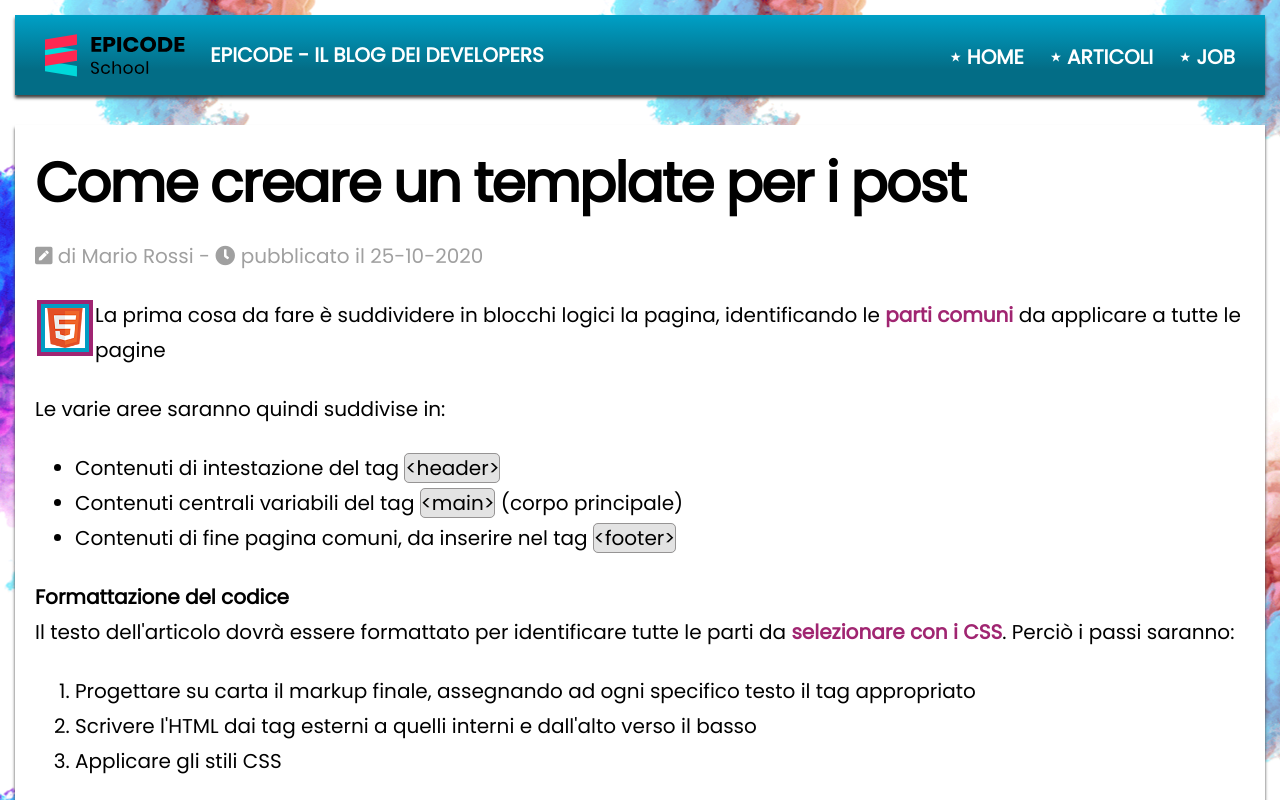
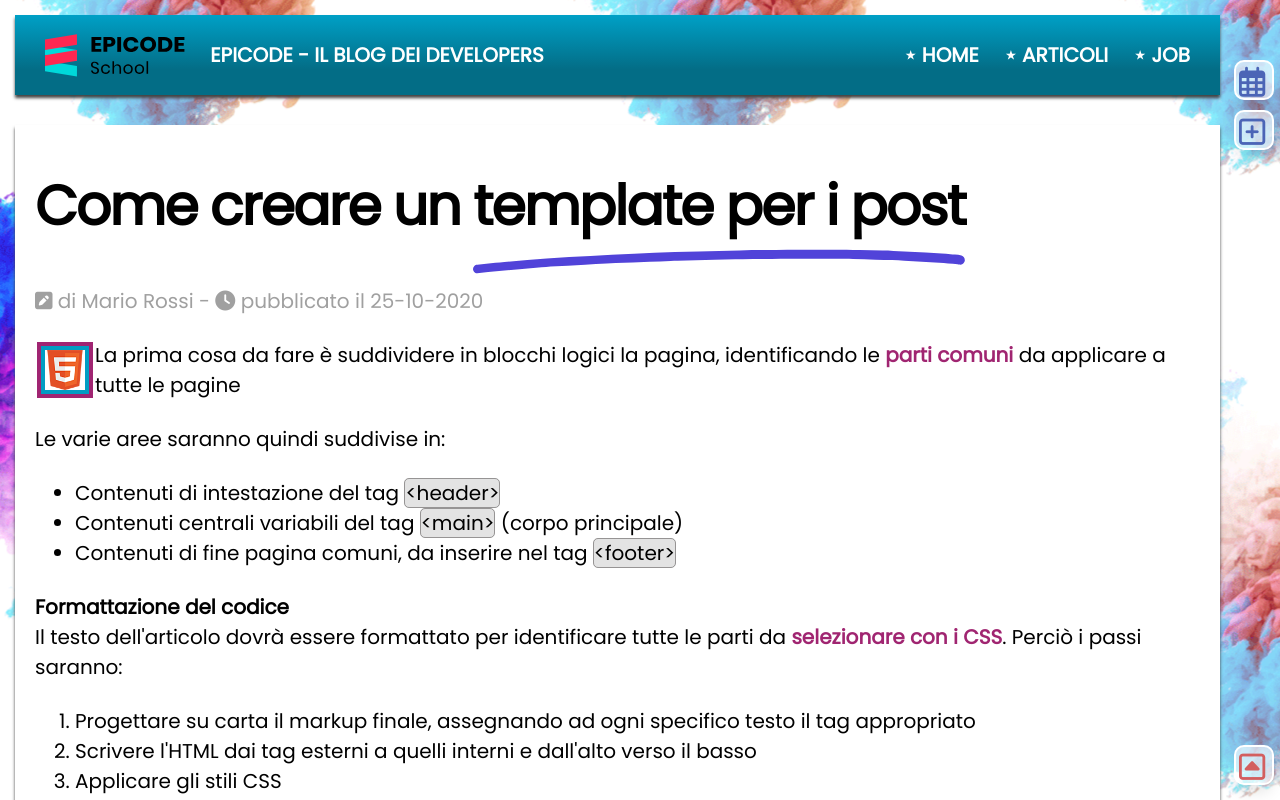
Before and after one commit to Luca-Favaretto/U2-W1-D2-FS0523IT-A, a plain HTML site: page index.html in a window 1280 px wide. Shown: the top 800 px of the page. Drawn offline with Linux system fonts and the light colour scheme.

Commit message:
before 17.00

```diff
--- a/assets/css/style.css
+++ b/assets/css/style.css
@@ -34,6 +34,7 @@ header {
   padding: 2em 1.5em;
   position: sticky;
   top: 0;
+  z-index: 9;
 }
 header div img {
   margin-bottom: 20px;
@@ -55,6 +56,98 @@ header nav li a::before {
   content: "\22c6\0020";
 }
 
+/* NAV */
+
+nav .to-top {
+  position: fixed;
+  right: 6px;
+  bottom: 15px;
+  width: 4rem;
+  height: 4rem;
+  border: 2px white solid;
+  background-color: rgba(255, 255, 255, 0.589);
+  border-radius: 10px;
+  box-shadow: rgba(0, 0, 0, 0.1) 0px 10px 15px -3px;
+  z-index: 6;
+}
+nav .to-top div {
+  width: 30px;
+  height: 26.25px;
+  position: absolute;
+  inset: 0;
+  margin: auto;
+}
+
+nav .to-top div i {
+  font-size: 3rem;
+  color: #d35f5f;
+}
+
+nav .calendar {
+  position: fixed;
+  right: 6px;
+  bottom: 65px;
+  width: 4rem;
+  height: 4rem;
+  border: 2px white solid;
+  background-color: rgba(255, 255, 255, 0.589);
+  border-radius: 10px;
+  box-shadow: rgba(0, 0, 0, 0.1) 0px 10px 15px -3px;
+  z-index: 6;
+}
+nav .calendar div {
+  width: 30px;
+  height: 26.25px;
+  position: absolute;
+  inset: 0;
+  margin: auto;
+}
+
+nav .calendar div i {
+  font-size: 3rem;
+  color: #4b65b6;
+}
+
+nav .plus {
+  position: fixed;
+  right: 6px;
+  bottom: 115px;
+  width: 4rem;
+  height: 4rem;
+  border: 2px white solid;
+  background-color: rgba(255, 255, 255, 0.589);
+  border-radius: 10px;
+  box-shadow: rgba(0, 0, 0, 0.1) 0px 10px 15px -3px;
+  z-index: 6;
+}
+nav .plus div {
+  width: 30px;
+  height: 26.25px;
+  position: absolute;
+  inset: 0;
+  margin: auto;
+}
+
+nav .plus div i {
+  font-size: 3rem;
+  color: #4b65b6;
+}
+
+@media screen and (min-width: 700px) {
+  body {
+    padding-right: 60px;
+  }
+  nav .calendar {
+    position: absolute;
+
+    top: 60px;
+  }
+  nav .plus {
+    position: absolute;
+
+    top: 110px;
+  }
+}
 /* MAIN */
 
 main {
@@ -64,16 +157,52 @@ main {
   margin-bottom: 1.5em;
 }
 
-main article img {
+main article img:nth-child(3) {
   box-shadow: rgb(1, 157, 195) 0px 0px 0px 4px,
     rgb(160, 37, 114) 0px 0px 0px 8px;
   width: 4rem;
   float: left;
   margin: 1rem;
 }
+main article h1 span {
+  display: inline-block;
+  position: relative;
+}
+.underline-h1 {
+  position: absolute;
+  left: 0;
+  right: 0;
+  width: 100%;
+}
+
+.underline-h1 img {
+  position: absolute;
+  width: 100%;
+}
+
+@media screen and (min-width: 768) {
+  .underline-h1 img {
+    top: 13px;
+  }
+}
+
+.section-form {
+  position: relative;
+}
+
+.section-form div {
+  background-color: #a3a3a3;
+  display: inline-block;
+  padding: 0.5rem 1.5rem 0.5rem;
+  position: absolute;
+  border-bottom: 1px solid darkslategray;
+  border-right: 1px solid darkslategray;
+  top: -20px;
+}
+
 section {
   background-color: #e3e3e3;
-  padding: 1em;
+  padding: 2em;
   margin-bottom: 2em;
 }
 section h2 {
@@ -82,7 +211,6 @@ section h2 {
   font-size: 2rem;
   font-weight: bold;
   text-transform: uppercase;
-  margin-bottom: 1em;
 }
 
 /* ELEMENTI NEL MAIN - ARTICLE */
@@ -171,6 +299,7 @@ button {
 }
 
 /* ELEMENTI NELL' ASIDE */
+
 aside h2 {
   text-align: center;
   color: #333;
@@ -180,11 +309,20 @@ aside h2 {
   margin-bottom: 1em;
 }
 aside div {
+  position: relative;
   background-color: #e3e3e3;
   border: 1px solid #c3c3c3;
   margin-bottom: 1em;
-  padding: 1em;
+  padding: 4em;
 }
+aside div p .fa-tag {
+  position: absolute;
+  top: 6px;
+  right: 6px;
+  color: #cdcdcd;
+  font-size: 6rem;
+}
+
 aside div p:last-child {
   margin-bottom: 0;
   font-size: 0.8em;
@@ -234,7 +372,6 @@ footer a {
   }
   body {
     font-size: 1.5rem;
-    line-height: 3rem;
   }
 }
 @media screen and (min-width: 1200px) {
@@ -272,7 +409,6 @@ footer a {
   }
   body {
     font-size: 2rem;
-    line-height: 3.5rem;
   }
 
   .frame-form {
--- a/index.html
+++ b/index.html
@@ -16,7 +16,20 @@
     <link rel="stylesheet" href="./assets/css/font-awesome.css" />
     <link rel="stylesheet" href="./assets/css/reset.css" />
     <link rel="stylesheet" href="./assets/css/style.css" />
+    <link
+      rel="stylesheet"
+      href="https://cdnjs.cloudflare.com/ajax/libs/font-awesome/6.4.2/css/all.min.css"
+      integrity="sha512-z3gLpd7yknf1YoNbCzqRKc4qyor8gaKU1qmn+CShxbuBusANI9QpRohGBreCFkKxLhei6S9CQXFEbbKuqLg0DA=="
+      crossorigin="anonymous"
+      referrerpolicy="no-referrer"
+    />
   </head>
+
+  <nav>
+    <div class="to-top"><div><i class="fa-regular fa-square-caret-up"></div></i></div>
+    <div class="calendar"><div><i class="fa-regular fa-calendar-days"></div></i></div>
+    <div class="plus"><div><i class="fa-regular fa-square-plus"></div></i></div>
+  </nav>
 
   <body>
     <header>
@@ -50,7 +63,15 @@
 
     <main>
       <article>
-        <h1>Come creare un template per i post</h1>
+        <h1>
+          Come creare un
+          <span>
+            template per i post
+            <div class="underline-h1">
+              <img src="./assets/img/underline.svg" alt="big undeline" />
+            </div>
+          </span>
+        </h1>
         <p>
           <i class="fas fa-pen-square"></i> di Mario Rossi -
           <span><i class="fas fa-clock"></i> pubblicato il 25-10-2020</span>
@@ -167,8 +188,8 @@
           allowfullscreen
         ></iframe>
 
-        <section class="frame-form">
-          <h2>Novità</h2>
+        <section class="section-form frame-form">
+          <div><h2>Novità</h2></div>
           <p>
             Vuoi rimanere aggiornato su altre novità del blog? Iscriviti alla
             nostra newsletter:
```
